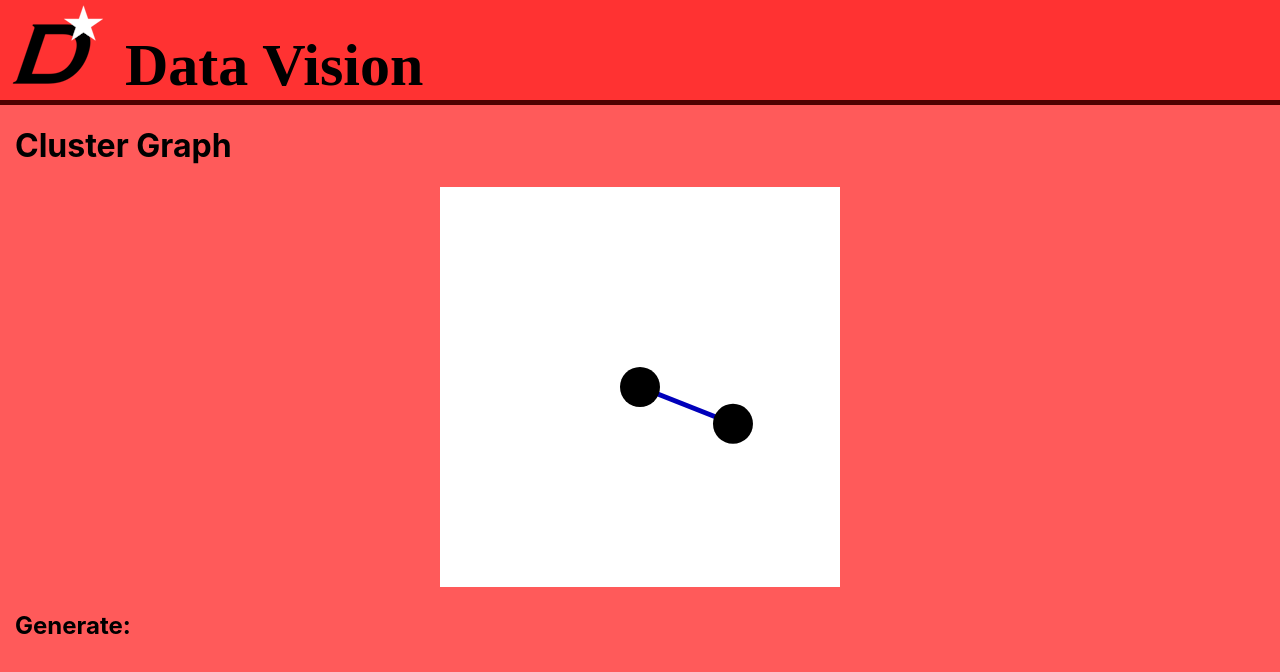
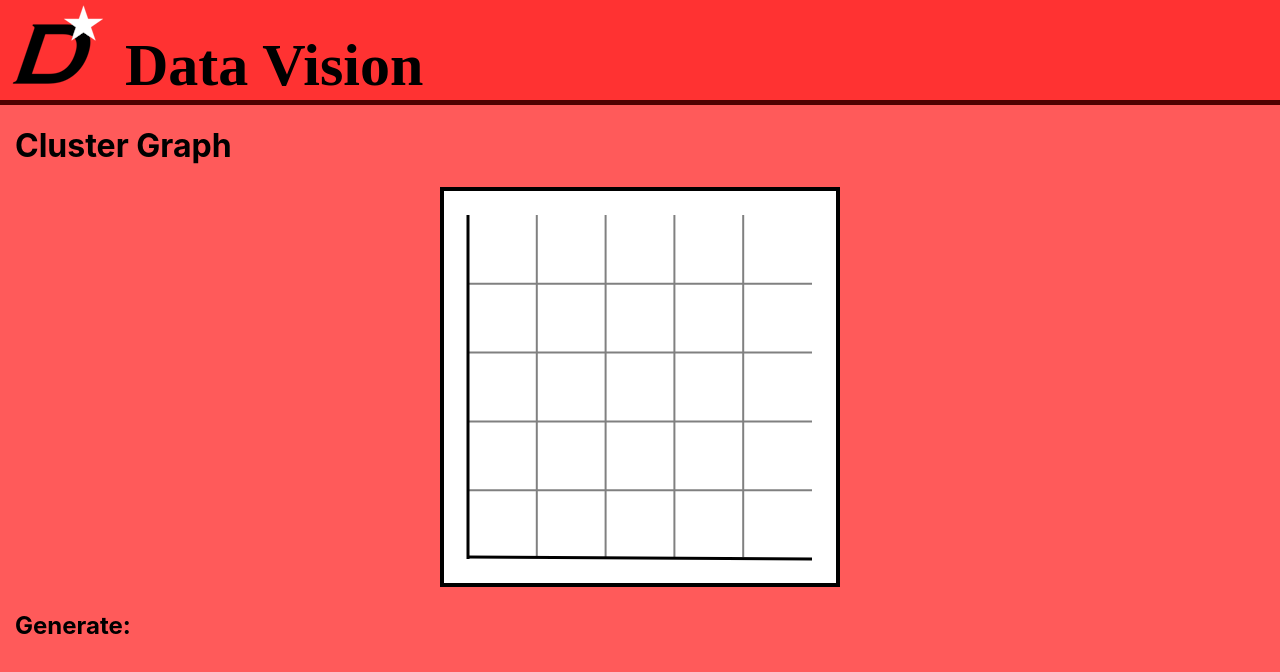
Before and after one commit to kyleuniversities/data-vision, a React (Create React App) app in the folder frontend/: page / in a window 1280 px wide. Shown: the top 672 px of the page. Built offline with nearby package versions, Linux system fonts and the light colour scheme.

Commit message:
set up drawing graph background

```diff
--- a/frontend/src/app/cluster/ClusterContainer.js
+++ b/frontend/src/app/cluster/ClusterContainer.js
@@ -1,6 +1,7 @@
 import { useState } from 'react';
 import { Canvas } from './Canvas';
 import './index.css';
+import { drawGraph } from '../helper/GraphHelper';
 
 /**
  * Container for viewing cluster graphs
@@ -8,24 +9,7 @@ import './index.css';
 export const ClusterContainer = () => {
   // Sample animation
   const draw = (context, time) => {
-    const omega = 0.02;
-    const x = 200 + 100 * Math.cos(time * omega);
-    const y = 200 + 100 * Math.sin(time * omega);
-    context.fillStyle = '#ffffff';
-    context.fillRect(0, 0, 400, 400);
-    context.fillStyle = '#000000';
-    context.beginPath();
-    context.strokeStyle = '#0000bb';
-    context.moveTo(200, 200);
-    context.lineWidth = 5;
-    context.lineTo(x, y);
-    context.stroke();
-    context.beginPath();
-    context.arc(200, 200, 20, 0, 2 * Math.PI);
-    context.fill();
-    context.beginPath();
-    context.arc(x, y, 20, 0, 2 * Math.PI);
-    context.fill();
+    drawGraph(context);
   };
 
   return (
--- /dev/null
+++ b/frontend/src/app/helper/DrawHelper.js
@@ -0,0 +1,52 @@
+/**
+ * Fills a circle on a context
+ */
+export const fillCircle = (context, x, y, r) => {
+  context.beginPath();
+  context.arc(x, y, r, 0, 2 * Math.PI);
+  context.fill();
+};
+
+/**
+ * Fills a rectangle on a context
+ */
+export const fillRect = (context, x, y, w, h) => {
+  context.fillRect(x, y, w, h);
+};
+
+/**
+ * Sets the fill style of a context
+ */
+export const fillStyle = (context, style) => {
+  context.fillStyle = style;
+};
+
+/**
+ * Sets the line width of a context
+ */
+export const lineWidth = (context, width) => {
+  context.lineWidth = width;
+};
+/**
+ * Strokes a line on a context
+ */
+export const strokeLine = (context, x1, y1, x2, y2) => {
+  context.beginPath();
+  context.moveTo(x1, y1);
+  context.lineTo(x2, y2);
+  context.stroke();
+};
+
+/**
+ * Strokes a line on a context
+ */
+export const strokeLineWithPoints = (context, p1, p2) => {
+  strokeLine(context, p1.x, p1.y, p2.x, p2.y);
+};
+
+/**
+ * Sets the stroke style of a context
+ */
+export const strokeStyle = (context, style) => {
+  context.strokeStyle = style;
+};
--- /dev/null
+++ b/frontend/src/app/helper/GraphHelper.js
@@ -0,0 +1,75 @@
+import {
+  fillCircle,
+  fillRect,
+  fillStyle,
+  lineWidth,
+  strokeLine,
+  strokeStyle,
+} from './DrawHelper';
+
+// Set up key constants
+const WIDTH = 400;
+const BORDER_WIDTH = 4;
+const PADDING_WIDTH = 24;
+const AXES_WIDTH = 3;
+const MARKERS_WIDTH = 2;
+const POINT_RADIUS = 6;
+const INNER_LENGTH = WIDTH - 2 * BORDER_WIDTH - PADDING_WIDTH * 2;
+const NUMBER_OF_MARKERS_PER_AXIS = 4;
+const MARK_LENGTH = INNER_LENGTH / (NUMBER_OF_MARKERS_PER_AXIS + 1);
+
+// Set up top coordinates
+const ORIGIN_X = BORDER_WIDTH + PADDING_WIDTH;
+const ORIGIN_Y = WIDTH - BORDER_WIDTH - PADDING_WIDTH;
+const MAX_X = WIDTH - BORDER_WIDTH - PADDING_WIDTH;
+const MAX_Y = BORDER_WIDTH + PADDING_WIDTH;
+
+// Set up directions
+const DIR_X = 1;
+const DIR_Y = -1;
+
+/**
+ * Function for drawing the graph background
+ */
+export const drawGraph = (context) => {
+  drawBorderedFrame(context);
+  drawMarkers(context);
+  drawAxes(context);
+};
+
+// Draws the markers
+const drawMarkers = (context) => {
+  const level = 128;
+  strokeStyle(context, `rgb(${level},${level},${level})`);
+  lineWidth(context, MARKERS_WIDTH);
+  for (let i = 0; i < NUMBER_OF_MARKERS_PER_AXIS; i++) {
+    const x = ORIGIN_X + (i + 1) * MARK_LENGTH * DIR_X;
+    strokeLine(context, x, ORIGIN_Y - 2, x, MAX_Y);
+  }
+  for (let i = 0; i < NUMBER_OF_MARKERS_PER_AXIS; i++) {
+    const y = ORIGIN_Y + (i + 1) * MARK_LENGTH * DIR_Y;
+    strokeLine(context, ORIGIN_X, y, MAX_X, y);
+  }
+};
+
+// Draws the axes
+const drawAxes = (context) => {
+  strokeStyle(context, 'black');
+  lineWidth(context, AXES_WIDTH);
+  strokeLine(context, ORIGIN_X, ORIGIN_Y - 2, MAX_X, ORIGIN_Y);
+  strokeLine(context, ORIGIN_X, ORIGIN_Y, ORIGIN_X, MAX_Y);
+};
+
+// Draws the bordered frame
+const drawBorderedFrame = (context) => {
+  fillStyle(context, 'black');
+  fillRect(context, 0, 0, WIDTH, WIDTH);
+  fillStyle(context, 'white');
+  fillRect(
+    context,
+    BORDER_WIDTH,
+    BORDER_WIDTH,
+    WIDTH - 2 * BORDER_WIDTH,
+    WIDTH - 2 * BORDER_WIDTH
+  );
+};
```
